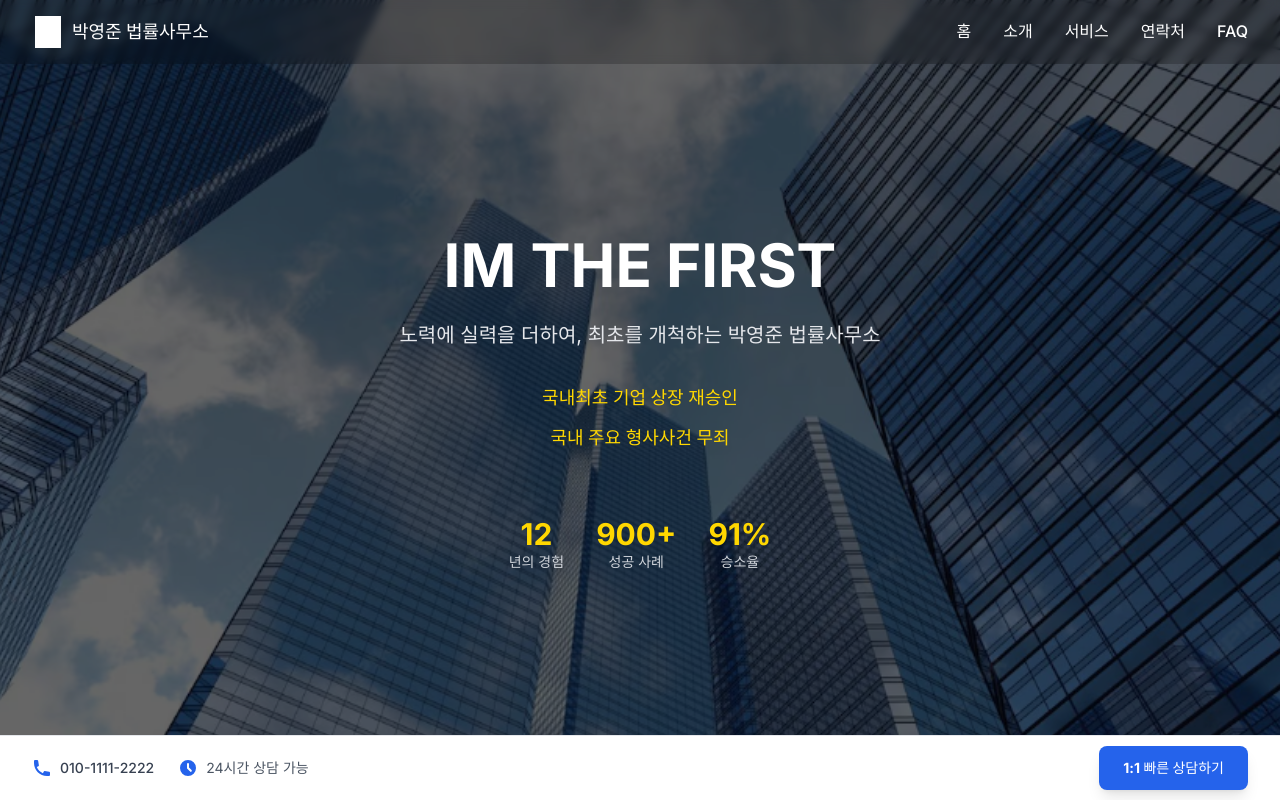
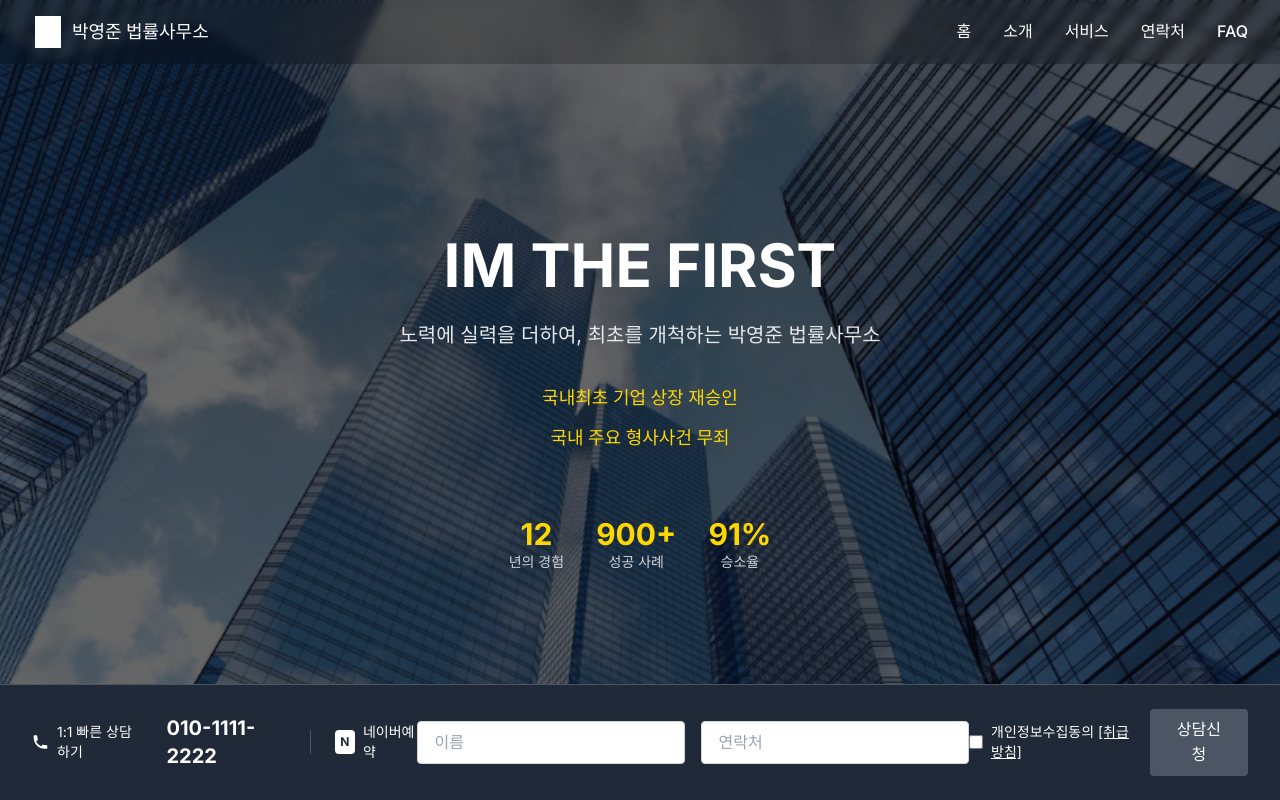
Before and after one commit to gu991230-cyber/gugit, a Next.js app: page / in a window 1280 px wide. Shown: the top 800 px of the page. Built offline with nearby package versions, Linux system fonts and the light colour scheme; no server answers.

Commit message:
하단 고정 신청란을 참고 홈페이지와 동일한 형태로 변경

```diff
--- a/src/app/layout.tsx
+++ b/src/app/layout.tsx
@@ -87,27 +87,54 @@ export default function RootLayout({
           {children}
         </main>
 
-        {/* Fixed Bottom Navigation */}
-        <div className="fixed bottom-0 left-0 right-0 z-[9999] bg-white border-t border-gray-200 shadow-xl">
+        {/* Fixed Bottom Consultation Bar */}
+        <div className="fixed bottom-0 left-0 right-0 z-[9999] bg-gray-800 border-t border-gray-600 shadow-xl">
           <div className="max-w-7xl mx-auto px-4 sm:px-6 lg:px-8">
-            <div className="flex flex-col sm:flex-row justify-between items-center py-3 sm:py-0 sm:h-16 space-y-2 sm:space-y-0">
-              {/* Quick Contact Info */}
-              <div className="flex items-center space-x-4 sm:space-x-6 text-xs sm:text-sm">
-                <div className="flex items-center space-x-1 sm:space-x-2">
-                  <svg className="w-4 h-4 sm:w-5 sm:h-5 text-blue-600" fill="currentColor" viewBox="0 0 20 20">
+            <div className="flex flex-col lg:flex-row justify-between items-center py-4 lg:py-6 space-y-4 lg:space-y-0">
+              {/* Left Section - Contact Info */}
+              <div className="flex items-center space-x-6 text-white">
+                <div className="flex items-center space-x-2">
+                  <svg className="w-5 h-5 text-white" fill="currentColor" viewBox="0 0 20 20">
                     <path d="M2 3a1 1 0 011-1h2.153a1 1 0 01.986.836l.74 4.435a1 1 0 01-.54 1.06l-1.548.773a11.037 11.037 0 006.105 6.105l.774-1.548a1 1 0 011.059-.54l4.435.74a1 1 0 01.836.986V17a1 1 0 01-1 1h-2C7.82 18 2 12.18 2 5V3z" />
                   </svg>
-                  <span className="font-medium text-gray-700">010-1111-2222</span>
+                  <span className="text-sm">1:1 빠른 상담하기</span>
                 </div>
-                <div className="hidden sm:flex items-center space-x-2">
-                  <svg className="w-5 h-5 text-blue-600" fill="currentColor" viewBox="0 0 20 20">
-                    <path fillRule="evenodd" d="M10 18a8 8 0 100-16 8 8 0 000 16zm1-12a1 1 0 10-2 0v4a1 1 0 00.293.707l2.828 2.829a1 1 0 101.415-1.415L11 9.586V6z" clipRule="evenodd" />
-                  </svg>
-                  <span className="text-gray-600">24시간 상담 가능</span>
+                <div className="text-xl font-bold">010-1111-2222</div>
+                <div className="hidden lg:block w-px h-6 bg-gray-600"></div>
+                <div className="hidden lg:flex items-center space-x-2">
+                  <div className="w-6 h-6 bg-white rounded flex items-center justify-center">
+                    <span className="text-gray-800 font-bold text-xs">N</span>
+                  </div>
+                  <span className="text-sm">네이버예약</span>
                 </div>
               </div>
 
-              {/* Quick Consultation Button */}
+              {/* Center Section - Input Fields */}
+              <div className="flex flex-col sm:flex-row space-y-2 sm:space-y-0 sm:space-x-4">
+                <input
+                  type="text"
+                  placeholder="이름"
+                  className="px-4 py-2 border border-gray-300 rounded text-gray-700 bg-white focus:outline-none focus:ring-2 focus:ring-blue-500"
+                />
+                <input
+                  type="tel"
+                  placeholder="연락처"
+                  className="px-4 py-2 border border-gray-300 rounded text-gray-700 bg-white focus:outline-none focus:ring-2 focus:ring-blue-500"
+                />
+              </div>
+
+              {/* Right Section - Agreement & Submit */}
+              <div className="flex flex-col sm:flex-row items-center space-y-2 sm:space-y-0 sm:space-x-4">
+                <div className="flex items-center space-x-2">
+                  <input
+                    type="checkbox"
+                    id="privacy-agreement"
+                    className="w-4 h-4 border border-white rounded bg-transparent"
+                  />
+                  <label htmlFor="privacy-agreement" className="text-white text-sm">
+                    개인정보수집동의 <span className="underline cursor-pointer">[취급방침]</span>
+                  </label>
+                </div>
                 <button
                   onClick={() => {
                     const element = document.getElementById('contact-form');
@@ -118,10 +145,11 @@ export default function RootLayout({
                       });
                     }
                   }}
-                className="w-full sm:w-auto bg-blue-600 text-white px-4 sm:px-6 py-2 sm:py-3 rounded-lg font-bold text-xs sm:text-sm hover:bg-blue-700 transition-colors shadow-lg"
+                  className="bg-gray-600 text-white px-6 py-2 rounded font-medium hover:bg-gray-700 transition-colors"
                 >
-                1:1 빠른 상담하기
+                  상담신청
                 </button>
+              </div>
             </div>
           </div>
         </div>
```
Lines whose indentation alone changed are shown as unchanged.
